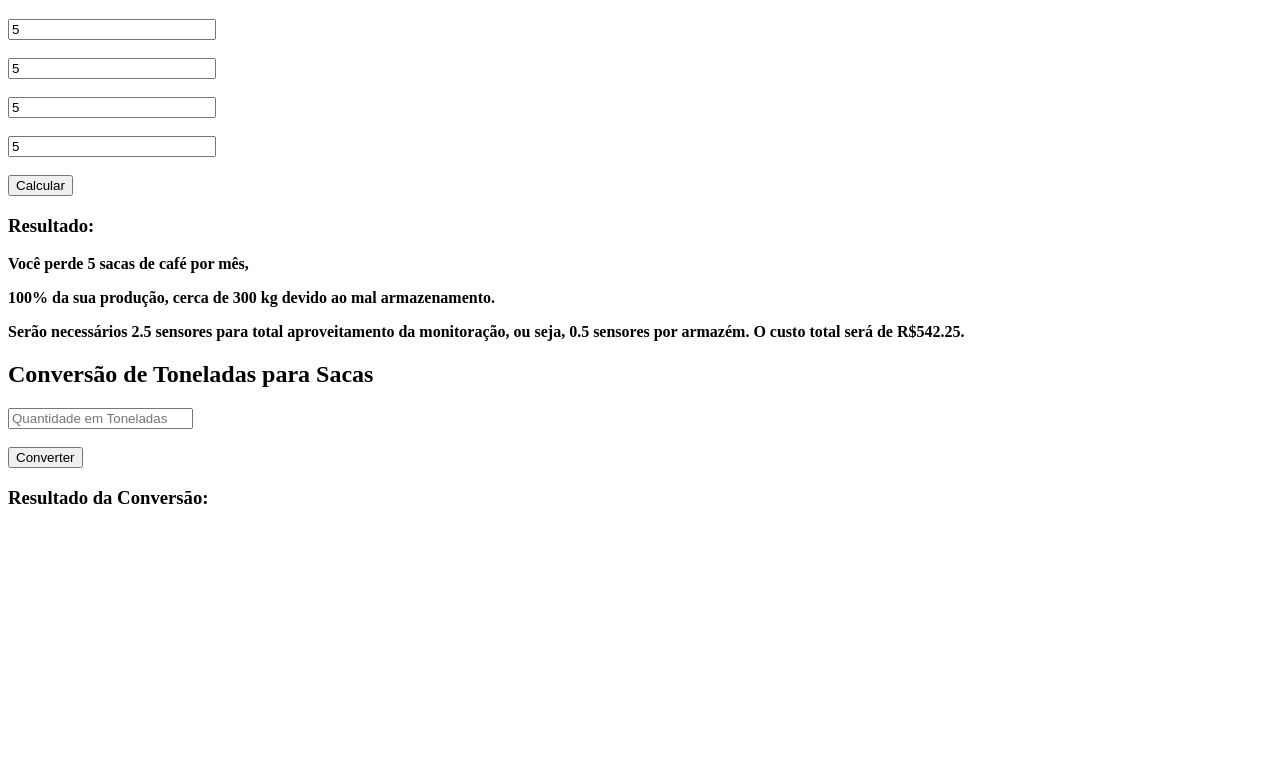
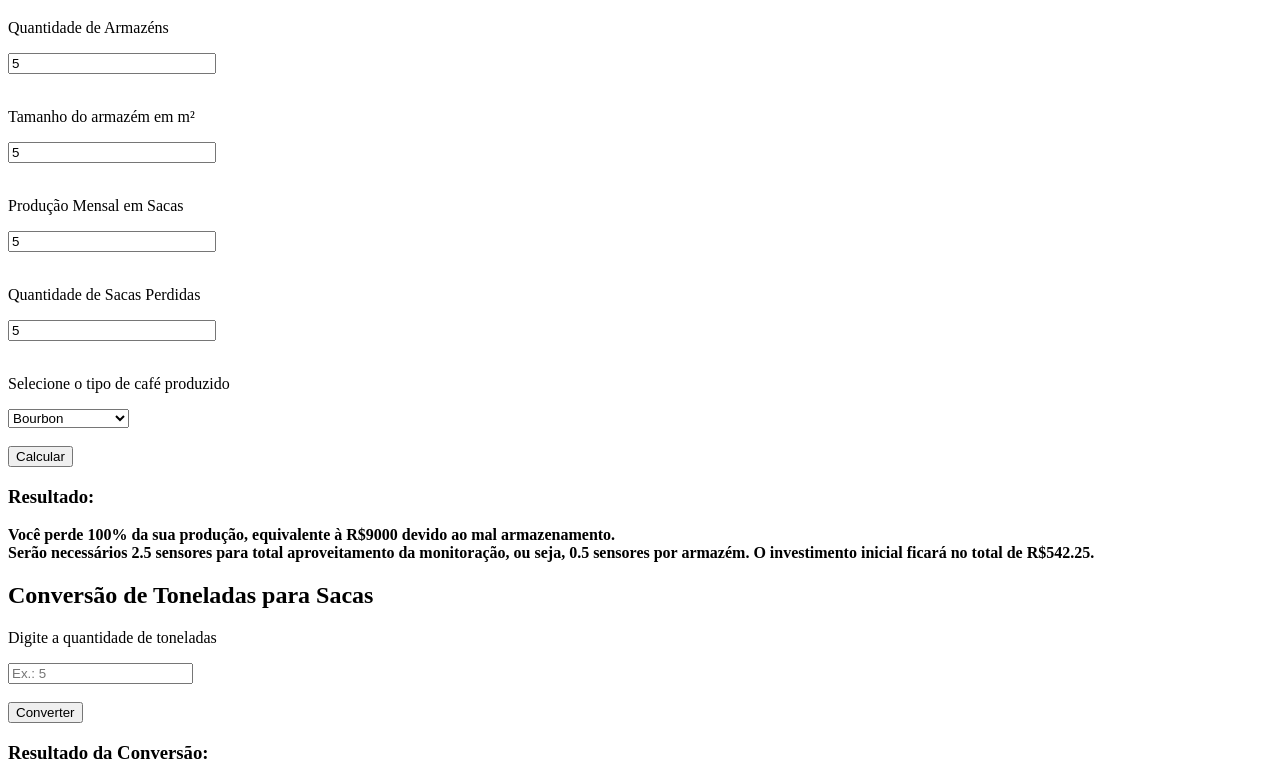
Before and after one commit to ARCoffee/Sprint-ARCoffee, a plain HTML site: page Algoritmos/calculadora.html in a window 1280 px wide. Both pictures are taken after typing "5", "5", "5", "5" into the empty fields and a click on the button "Calcular". Shown: the part 61-844 px from the top of the page. Before the commit the page ends 800 px from the top, so only its background shows below. Drawn offline with Linux system fonts and the light colour scheme.

Commit message:
Alterações baseadas no feedback da Sprint 1

```diff
--- a/Algoritmos/calculadora.html
+++ b/Algoritmos/calculadora.html
@@ -1,8 +1,10 @@
 <!DOCTYPE html>
 <html>
+
 <head>
   <title>Calculadora de Armazenamento de Café</title>
 </head>
+
 <body>
   <div>
     <!-- Título -->
@@ -10,18 +12,34 @@
 
     <!-- Campos de entrada -->
     <!-- Input para a quantidade de armazéns -->
-    <input type="number" id="quantidade" style="width: 200px;" placeholder="Quantidade de Armazéns"><br><br>
+    <p>Quantidade de Armazéns</p>
+    <input type="number" id="quantidade" style="width: 200px" placeholder="Ex.: 3" /><br /><br />
+
     <!-- Input para a quantidade de tamanho do armazém -->
-    <input type="number" id="tamanho" style="width: 200px;" placeholder="Tamanho do armazém em m²"><br><br>
+    <p>Tamanho do armazém em m²</p>
+    <input type="number" id="tamanho" style="width: 200px" placeholder="Ex.: 10" /><br /><br />
+
     <!-- Input para a produção mensal em sacas -->
-    <input type="number" id="producao" style="width: 200px;" placeholder="Produção Mensal em Sacas"><br><br>
+    <p>Produção Mensal em Sacas</p>
+    <input type="number" id="producao" style="width: 200px" placeholder="Ex.: 30" /><br /><br />
+
     <!-- Input para a quantidade de sacas perdidas -->
-    <input type="number" id="perda" style="width: 200px;" placeholder="Quantidade de Sacas Perdidas"><br><br>
+    <p>Quantidade de Sacas Perdidas</p>
+    <input type="number" id="perda" style="width: 200px" placeholder="Ex.: 40" /><br /><br />
 
-
-
+    <p>Selecione o tipo de café produzido</p>
+    <select id="inp_tipoCafe">
+      <option value="Bourbon">Bourbon</option>
+      <option value="Conilon">Conilon/Robusta</option>
+      <option value="Arabico">Arábico</option>
+      <option value="Catuaí">Catuaí</option>
+      <option value="Outros">Outros</option>
+    </select>
+    <br /><br />
     <!-- Botão para calcular -->
-    <button type="button" id="calculate" onclick="calculate()">Calcular</button>
+    <button type="button" id="calculate" onclick="calculate()">
+      Calcular
+    </button>
 
     <!-- Resultado -->
     <h3>Resultado:</h3>
@@ -33,10 +51,13 @@
   <h2>Conversão de Toneladas para Sacas</h2>
 
   <!-- Campo de entrada para toneladas -->
-   <input type="number" id="input_toneladas" placeholder="Quantidade em Toneladas"><br><br>
+  <p>Digite a quantidade de toneladas</p>
+  <input type="number" id="input_toneladas" placeholder="Ex.: 5" /><br /><br />
 
   <!-- Botão para calcular a conversão -->
-    <button type="button" id="convert" onclick="convertToneladasToSacas()">Converter</button>
+  <button type="button" id="convert" onclick="convertToneladasToSacas()">
+    Converter
+  </button>
 
   <!-- Resultado da conversão -->
   <h3>Resultado da Conversão:</h3>
@@ -47,43 +68,57 @@
     // Função que calcula e exibe o resultado
     function calculate() {
       // Entradas
-      var quantidadeArmazens = +quantidade.value; // Captura a quantidade de armazéns informada
-      var producaoMensal = +producao.value; // Captura a produção mensal informada
-      var sacasPerdidas = +perda.value; // Captura a quantidade de sacas perdidas informada
+      var quantidadeArmazens = Number(quantidade.value); // Captura a quantidade de armazéns informada
+      var producaoMensal = Number(producao.value); // Captura a produção mensal informada
+      var qtdsacasPerdidas = Number(perda.value); // Captura a quantidade de sacas perdidas informada
       var pesoSaca = 60; // Peso padrão de uma saca em kg
+      var tipoCafe = inp_tipoCafe.value;
 
       // Constantes
       var tamanhoPadraoArmazem = Number(tamanho.value); // Tamanho padrão de um armazém em m²
       var areaSupridaSensor = 10; // Área suprida por um sensor em m²
-      var precoSensor = 121.90; // Preço de um sensor em Reais
+      var precoSensor = 121.9; // Preço de um sensor em Reais
 
       // Cálculos
-      var sacasPerdidasMensais = sacasPerdidas; // Quantidade mensal de sacas perdidas
-      var porcentagemPerda = (sacasPerdidas / producaoMensal) * 100; // Porcentagem de perda em relação à produção
-      var perdaTotal = sacasPerdidasMensais * pesoSaca; // Perda total em kg
-      var totalArmazens = quantidadeArmazens; // Total de armazéns
-      var sensoresNecessarios =(tamanhoPadraoArmazem / areaSupridaSensor) * totalArmazens; // Número total de sensores necessários
+      var porcentagemPerda = (qtdsacasPerdidas / producaoMensal) * 100; // Porcentagem de perda em relação à produção
+      var perdaTotal = qtdsacasPerdidas * pesoSaca; // Perda total em kg
+      var sensoresNecessarios = (tamanhoPadraoArmazem / areaSupridaSensor) * quantidadeArmazens; // Número total de sensores necessários
       var custoSensores = sensoresNecessarios * precoSensor; // Custo total dos sensores
-      var custoInstalacao = (sensoresNecessarios * 95) // Custo total da instalação
+      var custoInstalacao = sensoresNecessarios * 95; // Custo total da instalação
 
       if (sensoresNecessarios > 15) {
         custoSensores *= 0.95; // Aplicação do desconto de 5% caso necessário
       }
 
-      if (sensoresNecessarios > 15) {
-        custoInstalacao = 0;  // Aplicação da isenção de instalação
+      //Projeção de valores por saca
+      var valorSacasPerdidas = producaoMensal;
+      if (tipoCafe == "Bourbon") {
+        valorSacasPerdidas = 1800 * qtdsacasPerdidas;
+      } else if (tipoCafe == "Conilon") {
+        valorSacasPerdidas = 620 * qtdsacasPerdidas;
+      } else if (tipoCafe == "Arabico") {
+        valorSacasPerdidas = 850 * qtdsacasPerdidas;
+      } else if (tipoCafe == 'Catuaí') {
+        valorSacasPerdidas = 1600 * qtdsacasPerdidas;
+      } else {
+        valorSacasPerdidas = 800 * qtdsacasPerdidas;
       }
 
-      // Texto de resultado
-      var resultadoTexto = `<p><b>Você perde ${sacasPerdidasMensais} sacas de café por mês,</b></p>`;
-      resultadoTexto += `<p><b>${porcentagemPerda}% da sua produção, cerca de ${perdaTotal} kg devido ao mal armazenamento.</b></p>`;
-      resultadoTexto += `<p><b>Serão necessários ${sensoresNecessarios} sensores para total aproveitamento da monitoração, ou seja, ${(sensoresNecessarios / totalArmazens)} sensores por armazém. O custo total será de R$${(custoSensores + custoInstalacao)}.</b></p>`;
+      // Criação da mensagem de exibição
+      var textoCalculadora = `<p><b>Você perde ${porcentagemPerda}% da sua produção, equivalente à R$${valorSacasPerdidas} devido ao mal armazenamento.<br>
+      Serão necessários ${sensoresNecessarios} sensores para total aproveitamento da monitoração,
+       ou seja, ${sensoresNecessarios / quantidadeArmazens} sensores por armazém.
+      O investimento inicial ficará no total de R$${custoSensores + custoInstalacao}.</b></p>`
 
-      if (custoInstalacao == 0) {
-        resultadoTexto+= `<p><b>Sua instalação será gratuita</b></p>`
+
+      if (quantidadeArmazens == 1){
+        textoCalculadora =  `<p><b>Você perde ${porcentagemPerda}% da sua produção, equivalente à R$${valorSacasPerdidas} devido ao mal armazenamento.<br>
+      Serão necessários ${sensoresNecessarios} sensores para total aproveitamento da monitoração,
+      O investimento inicial ficará no total de R$${custoSensores + custoInstalacao}.</b></p>`
       }
+
       // Inserção do resultado
-      result.innerHTML = resultadoTexto;
+      result.innerHTML = textoCalculadora;
     }
 
     // Função para converter toneladas em sacas
@@ -95,7 +130,7 @@
       var pesoSaca = 60;
 
       // Cálculo da conversão
-    var sacas = unidadeTonelada* 1000 / pesoSaca; // 1 tonelada = 1000 kg
+      var sacas = (unidadeTonelada * 1000) / pesoSaca; // 1 tonelada = 1000 kg
 
       // Texto de resultado
       var resultado2 = `<p>${unidadeTonelada} toneladas equivalem a aproximadamente ${sacas} sacas de café.</p>`;
@@ -105,4 +140,5 @@
     }
   </script>
 </body>
+
 </html>
```
Lines whose indentation alone changed are shown as unchanged.
